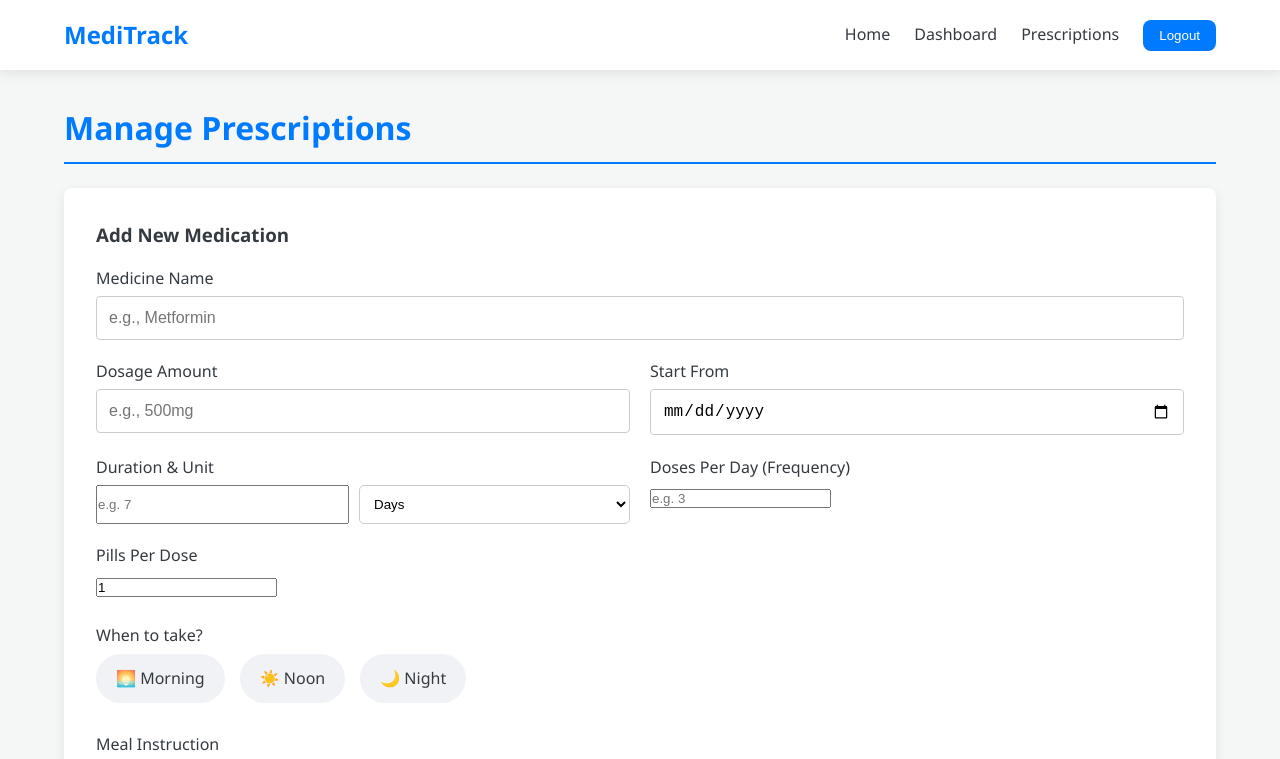
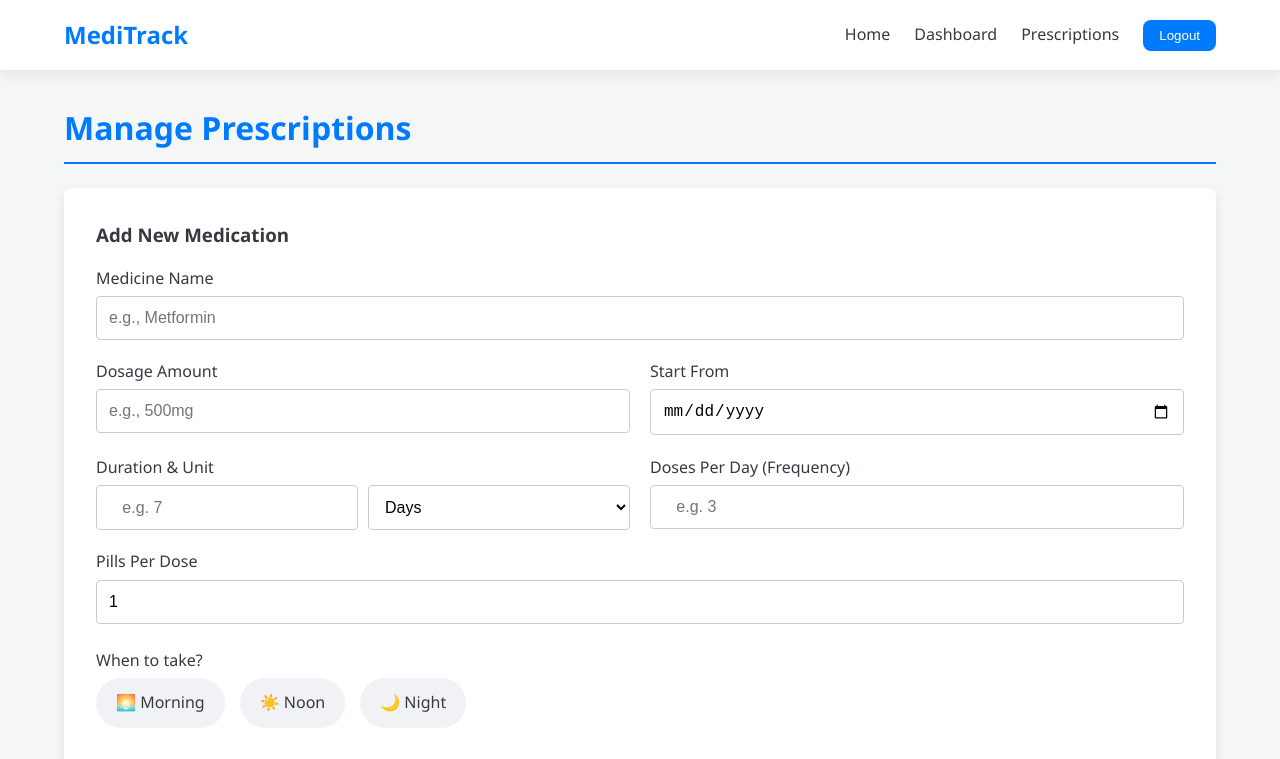
Before and after one commit to 2021331023-TASIN/MediApp, a React (Create React App) app in the folder meditrack-frontend/: page /prescriptions in a window 1280 px wide. Shown: the top 759 px of the page. Built offline with nearby package versions, Linux system fonts and the light colour scheme; sample sign-in values are in the browser's storage.

Commit message:
Updated for the box size fixing

```diff
--- a/meditrack-frontend/src/App.css
+++ b/meditrack-frontend/src/App.css
@@ -137,10 +137,12 @@ h2 {
 }
 
 input[type="text"],
+input[type="number"],
 input[type="email"],
 input[type="password"],
 input[type="date"],
-input[type="time"] {
+select,
+textarea {
     width: 100%;
     padding: 0.75rem;
     border: 1px solid #ccc;
@@ -149,7 +151,9 @@ input[type="time"] {
     transition: border-color 0.3s;
 }
 
-input:focus {
+input:focus,
+select:focus,
+textarea:focus{
     border-color: var(--primary-color);
     outline: none;
 }
--- a/meditrack-frontend/src/components/Prescriptions.js
+++ b/meditrack-frontend/src/components/Prescriptions.js
@@ -237,7 +237,7 @@ const Prescriptions = () => {
                             <div className="duration-input-wrapper" style={{ display: 'flex', gap: '10px' }}>
                                 <input
                                     type="number"
-                                    placeholder="e.g. 7"
+                                    placeholder="   e.g. 7"
                                     value={durationValue}
                                     onChange={(e) => setDurationValue(e.target.value)}
                                     min="1"
@@ -246,7 +246,8 @@ const Prescriptions = () => {
                                 <select
                                     value={durationUnit}
                                     onChange={(e) => setDurationUnit(e.target.value)}
-                                    style={{ flex: 1, padding: '10px', borderRadius: '5px', border: '1px solid #ccc' }}
+                                    // style={{ flex: 1, padding: '10px', borderRadius: '5px', border: '1px solid #ccc' }}
+                                    style={{flex: 1}}
                                 >
                                     <option value="days">Days</option>
                                     <option value="weeks">Weeks</option>
@@ -259,10 +260,11 @@ const Prescriptions = () => {
                             <label>Doses Per Day (Frequency)</label>
                             <input
                                 type="number"
-                                placeholder="e.g. 3"
+                                placeholder="   e.g. 3"
                                 value={dosesPerDay}
                                 onChange={(e) => setDosesPerDay(e.target.value)}
                                 min="1"
+
                             />
                         </div>
                     </div>
@@ -271,11 +273,11 @@ const Prescriptions = () => {
                         <label>Pills Per Dose</label>
                         <input
                             type="number"
-                            placeholder="1"
+                            placeholder="  e.g. 1"
                             value={pillsPerDose}
                             onChange={(e) => setPillsPerDose(e.target.value)}
-                            min="1"
-                            required
+                            // min="1"
+                            //required
                         />
                     </div>
 
```
